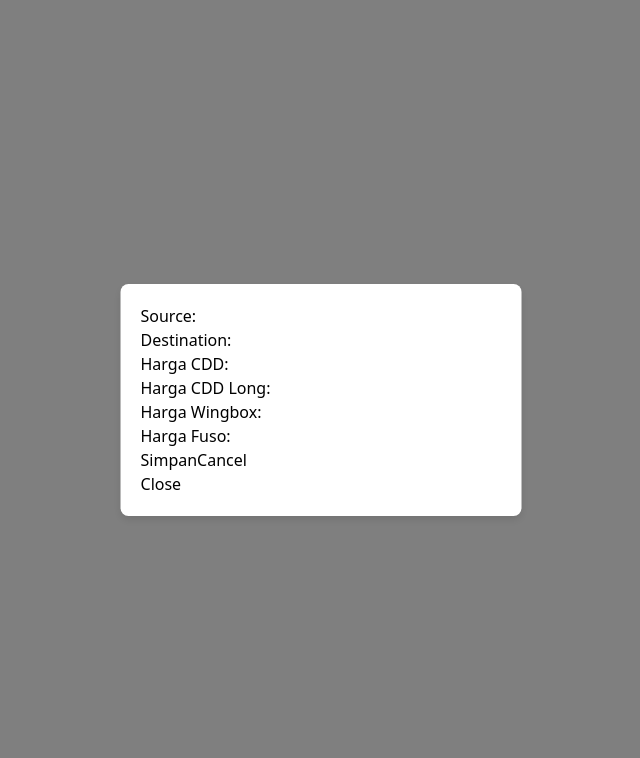
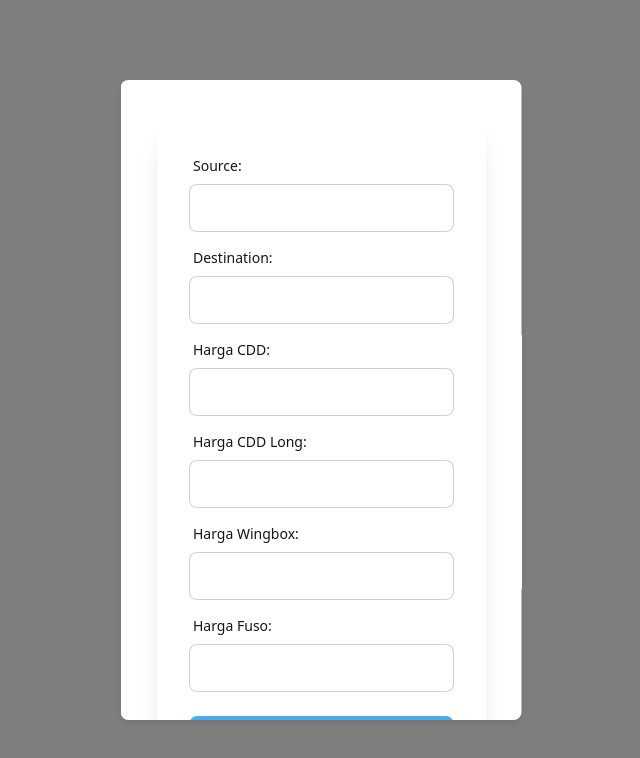
Before and after one commit to Si-DHA/sidha-frontend, a Next.js app: page /penawaranharga/items/create in a window 1280 px wide. Shown: the top 758 px of the page, without its empty margins (319-959 px from the left). Built offline with nearby package versions, Linux system fonts and the light colour scheme; no server answers.

Commit message:
add item

```diff
--- a/package.json
+++ b/package.json
@@ -15,7 +15,8 @@
     "next": "^14.1.0",
     "react": "^18.2.0",
     "react-data-table-component": "^7.6.2",
-    "react-dom": "^18.2.0"
+    "react-dom": "^18.2.0",
+    "react-icons": "^5.0.1"
   },
   "devDependencies": {
     "@types/node": "^20",
--- a/src/app/components/common/modal/index.tsx
+++ b/src/app/components/common/modal/index.tsx
@@ -1,8 +1,12 @@
 import React, { ReactNode, CSSProperties, MouseEvent } from 'react';
+export { modalStyle, backdropStyle, titleStyle, closeButtonStyle };
+
 
 interface ModalProps {
   children: ReactNode;
   onClose: (event: MouseEvent<HTMLDivElement | HTMLButtonElement>) => void;
+  className?: string;
+
 }
 
 const modalStyle: CSSProperties = {
@@ -15,6 +19,12 @@ const modalStyle: CSSProperties = {
   padding: '20px',
   boxShadow: '0 4px 8px rgba(0, 0, 0, 0.1)',
   borderRadius: '8px',
+  width: 'auto', // Allows the modal to size width dynamically up to maxWidth
+  maxWidth: '500px', // Max width to manage modal sizing
+  maxHeight: '80vh', // Reduce the max height to provide padding within the viewport
+  overflowY: 'auto', // Ensure the content can scroll
+  display: 'flex',
+  flexDirection: 'column', // Stack children vertically
 };
 
 const backdropStyle: CSSProperties = {
@@ -26,6 +36,22 @@ const backdropStyle: CSSProperties = {
   zIndex: 500,
   backgroundColor: 'rgba(0, 0, 0, 0.5)',
 };
+
+const titleStyle: CSSProperties = {
+  fontWeight: 'bold',
+  marginBottom: '20px',
+  color: '#1a202c', // Blue-900
+};
+
+const closeButtonStyle: CSSProperties = {
+  backgroundColor: '#f97316', // Orange-600
+  color: 'white',
+  border: 'none',
+  padding: '10px 20px',
+  borderRadius: '8px',
+  cursor: 'pointer',
+};
+
 
 const Modal: React.FC<ModalProps> = ({ children, onClose }) => {
   React.useEffect(() => {
@@ -40,7 +66,7 @@ const Modal: React.FC<ModalProps> = ({ children, onClose }) => {
       <div style={backdropStyle} onClick={onClose} />
       <div style={modalStyle}>
         {children}
-        <button onClick={onClose}>Close</button>
+        <button onClick={onClose}></button>
       </div>
     </>
   );
--- a/src/pages/api/viewAllPenawaranHargaItem.ts
+++ b/src/pages/api/viewAllPenawaranHargaItem.ts
@@ -2,7 +2,7 @@
 import type { NextApiRequest, NextApiResponse } from 'next';
 
 export default async function handler(req: NextApiRequest, res: NextApiResponse) {
-  const { idPenawaranHarga } = req.query; // Extracting idPenawaranHarga from the query
+  const { idPenawaranHarga } = req.query;
 
   if (req.method === 'GET' && idPenawaranHarga) {
     try {
--- a/src/pages/penawaranharga/[idPenawaranHarga]/create.tsx
+++ b/src/pages/penawaranharga/[idPenawaranHarga]/create.tsx
@@ -2,6 +2,7 @@
 import React, { ChangeEvent, useState, useEffect } from 'react';
 import { useRouter } from 'next/router';
 import Modal from '@/app/components/common/modal';
+
 
 interface Client {
     id: string;
@@ -117,179 +118,63 @@ const CreatePenawaranHargaItemPage = () => {
 
     return (
         <Modal onClose={handleClose}>
-            <form onSubmit={handleSubmit}>
-                {/* idKlien field is hidden */}
-                <input
-                    type="hidden"
-                    name="idKlien"
-                    value={formData.idKlien}
-                />
-                <label htmlFor="source">Source:</label>
-                <input
-                    id="source"
-                    name="source"
-                    value={formData.source}
-                    onChange={handleChange}
-                    required
-                />
-                <br />
-                <label htmlFor="destination">Destination:</label>
-                <input
-                    id="destination"
-                    name="destination"
-                    value={formData.destination}
-                    onChange={handleChange}
-                    required
-                />
-                <br />
-                <label htmlFor="cddPrice">Harga CDD:</label>
-                <input
-                    id="cddPrice"
-                    name="cddPrice"
-                    value={formData.cddPrice}
-                    onChange={handleChange}
-                    required
-                />
-                <br />
-                <label htmlFor="cddLongPrice">Harga CDD Long:</label>
-                <input
-                    id="cddLongPrice"
-                    name="cddLongPrice"
-                    value={formData.cddLongPrice}
-                    onChange={handleChange}
-                    required
-                />
-                <br />
-                <label htmlFor="wingboxPrice">Harga Wingbox:</label>
-                <input
-                    id="wingboxPrice"
-                    name="wingboxPrice"
-                    value={formData.wingboxPrice}
-                    onChange={handleChange}
-                    required
-                />
-                <br />
-                <label htmlFor="fusoPrice">Harga Fuso:</label>
-                <input
-                    id="fusoPrice"
-                    name="fusoPrice"
-                    value={formData.fusoPrice}
-                    onChange={handleChange}
-                    required
-                />
-                <br />
-                <button type="submit">Simpan</button>
-                <button type="button" onClick={handleClose}>Cancel</button>
+            <div className="flex flex-col justify-center items-center p-4">
+    <div className="card max-w-md bg-base-50 shadow-xl">
+
+                    <form onSubmit={handleSubmit} className="card-body">
+                        <input type="hidden" name="idKlien" value={formData.idKlien} />
+                        <div className="form-control">
+                            <label htmlFor="source" className="label">
+                                <span className="label-text">Source:</span>
+                            </label>
+                            <input id="source" name="source" value={formData.source} onChange={handleChange} required className="input input-bordered" />
+                        </div>
+                        <div className="form-control">
+                            <label htmlFor="destination" className="label">
+                                <span className="label-text">Destination:</span>
+                            </label>
+                            <input id="destination" name="destination" value={formData.destination} onChange={handleChange} required className="input input-bordered" />
+                        </div>
+
+                        <div className="form-control">
+                            <label htmlFor="cddPrice" className="label">
+                                <span className="label-text">Harga CDD:</span>
+                            </label>
+                            <input id="cddPrice" name="cddPrice" value={formData.cddPrice} onChange={handleChange} required className="input input-bordered" />
+                        </div>
+
+                        <div className="form-control">
+                            <label htmlFor="cddLongPrice" className="label">
+                                <span className="label-text">Harga CDD Long:</span>
+                            </label>
+                            <input id="cddLongPrice" name="cddLongPrice" value={formData.cddLongPrice} onChange={handleChange} required className="input input-bordered" />
+                        </div>
+
+                        <div className="form-control">
+                            <label htmlFor="wingboxPrice" className="label">
+                                <span className="label-text">Harga Wingbox:</span>
+                            </label>
+                            <input id="wingboxPrice" name="wingboxPrice" value={formData.wingboxPrice} onChange={handleChange} required className="input input-bordered" />
+                        </div>
+
+                        <div className="form-control">
+                            <label htmlFor="fusoPrice" className="label">
+                                <span className="label-text">Harga Fuso:</span>
+                            </label>
+                            <input id="fusoPrice" name="fusoPrice" value={formData.fusoPrice} onChange={handleChange} required className="input input-bordered" />
+                        </div>
+
+
+                        {/* Submit and Close buttons */}
+                        <div className="form-control mt-4">
+                            <button type="submit" className="btn btn-primary">Simpan</button>
+                            <button type="button" onClick={handleClose} className="btn btn-ghost ml-2">Close</button>
+                        </div>
                     </form>
+                </div>
+            </div>
         </Modal>
     );
 };
 
 export default CreatePenawaranHargaItemPage;
-
-
-
-// import React, { useEffect, useState } from 'react';
-// import Modal from '@/app/components/common/modal';
-// import { useRouter } from 'next/router';
-
-// const CreateItemPage = () => {
-//     const router = useRouter();
-//     const [formData, setFormData] = useState({
-//         source: '',
-//         destination: '',
-//         cddPrice: '',
-//         cddLongPrice: '',
-//         wingboxPrice: '',
-//         fusoPrice: '',
-//     });
-
-//     const handleChange = (e: React.ChangeEvent<HTMLInputElement>) => {
-//         const { name, value } = e.target;
-//         setFormData(prevState => ({
-//             ...prevState,
-//             [name]: value
-//         }));
-//     };
-
-//     const handleSubmit = async (e: React.FormEvent<HTMLFormElement>) => {
-//         e.preventDefault();
-//         console.log('Form submitted with data:', formData);
-//         router.push('/penawaranharga/items');
-//     };
-
-//     return (
-//         <Modal onClose={() => router.back()}>
-//             <form onSubmit={handleSubmit}>
-//                 <label htmlFor="source">Source:</label>
-//                 <input
-//                     id="source"
-//                     name="source"
-//                     value={formData.source}
-//                     onChange={handleChange}
-//                     required
-//                 />
-//                 <br />
-
-//                 <label htmlFor="destination">Destination:</label>
-//                 <input
-//                     id="destination"
-//                     name="destination"
-//                     value={formData.destination}
-//                     onChange={handleChange}
-//                     required
-//                 />
-//                 <br />
-
-//                 <label htmlFor="cddPrice">Harga CDD:</label>
-//                 <input
-//                     id="cddPrice"
-//                     name="cddPrice"
-//                     type="number"
-//                     value={formData.cddPrice}
-//                     onChange={handleChange}
-//                     required
-//                 />
-//                 <br />
-
-//                 <label htmlFor="cddLongPrice">Harga CDD Long:</label>
-//                 <input
-//                     id="cddLongPrice"
-//                     name="cddLongPrice"
-//                     type="number"
-//                     value={formData.cddLongPrice}
-//                     onChange={handleChange}
-//                     required
-//                 />
-//                 <br />
-
-//                 <label htmlFor="wingboxPrice">Harga Wingbox:</label>
-//                 <input
-//                     id="wingboxPrice"
-//                     name="wingboxPrice"
-//                     type="number"
-//                     value={formData.wingboxPrice}
-//                     onChange={handleChange}
-//                     required
-//                 />
-//                 <br />
-
-//                 <label htmlFor="fusoPrice">Harga Fuso:</label>
-//                 <input
-//                     id="fusoPrice"
-//                     name="fusoPrice"
-//                     type="number"
-//                     value={formData.fusoPrice}
-//                     onChange={handleChange}
-//                     required
-//                 />
-//                 <br />
-
-//                 <button type="submit">Simpan</button>
-//                 <button type="button" onClick={() => router.back()}>Cancel</button>
-//             </form>
-//         </Modal>
-//     );
-// };
-
-// export default CreateItemPage;
--- a/src/pages/penawaranharga/create.tsx
+++ b/src/pages/penawaranharga/create.tsx
@@ -52,8 +52,10 @@ const CreatePenawaranHarga = () => {
             });
 
             if (response.ok) {
+                const responseData = await response.json();
+                const idPenawaranHarga = responseData.idPenawaranHarga;
                 alert('Penawaran Harga created successfully');
-                router.push('/penawaranharga');
+                router.push(`/penawaranharga/${idPenawaranHarga}/create`); // Use the ID to redirect
             } else {
                 const error = await response.json();
                 alert(`Error: ${error.message}`);
@@ -70,7 +72,7 @@ const CreatePenawaranHarga = () => {
             <main className="flex-1 py-6 px-4 sm:px-6 lg:px-8">
                 <div className="container mx-auto bg-white shadow-md rounded-lg overflow-hidden">
                     <div className="py-4 px-5 lg:px-6 bg-gray-50 border-b border-gray-200">
-                        <h1 className="text-3xl font-bold text-gray-900">Tambah Harga Penawaran</h1>
+                        <h1 className="text-3xl font-bold text-gray-900">Tambah Penawaran Harga</h1>
                     </div>
                     <form onSubmit={handleSubmit} className="p-5 lg:p-6">
                         <div className="mb-4">
@@ -89,7 +91,7 @@ const CreatePenawaranHarga = () => {
                             </select>
                         </div>
                         <button type="submit" className="btn btn-primary mt-4" style={{ backgroundColor: "#f0f0f0", color: "#000" }}>
-                            Submit Penawaran Harga
+                            Tambahkan Rute
                         </button>
                     </form>
                 </div>
--- a/src/pages/penawaranharga/index.tsx
+++ b/src/pages/penawaranharga/index.tsx
@@ -80,11 +80,11 @@ const PenawaranHargaPage = () => {
                 <div className="container mx-auto">
                     <div className="text-center lg:text-left">
                         <h1 className="text-3xl font-bold">Daftar Penawaran Harga</h1>
-                        <p className="py-6">Here you can view the list of penawaran harga and their details.</p>
+                        <br></br>
                     </div>
                     <div className="flex justify-between mb-4">
                         <button className="btn btn-primary" onClick={() => router.push('/penawaranharga/create')}>
-                            Tambah Penawaran Harga
+                            Tambah Perusahaan
                         </button>
                     </div>
                     <DataTable
```
Also changed, not shown: src/pages/api/deletePenawaranHargaItem.ts (added, +20 -0 lines), src/pages/api/penawaranHargaItem.ts (deleted, +0 -60 lines), src/pages/api/updatePenawaranHargaItem.ts (added, +26 -0 lines), src/pages/penawaranharga/[idPenawaranHarga]/index.tsx (+180 -100 lines), src/pages/penawaranharga/[idPenawaranHarga]/update_delete.tsx (deleted), 1 other file (tests, documents, lock files or other folders). Lines whose indentation alone changed are shown as unchanged.
